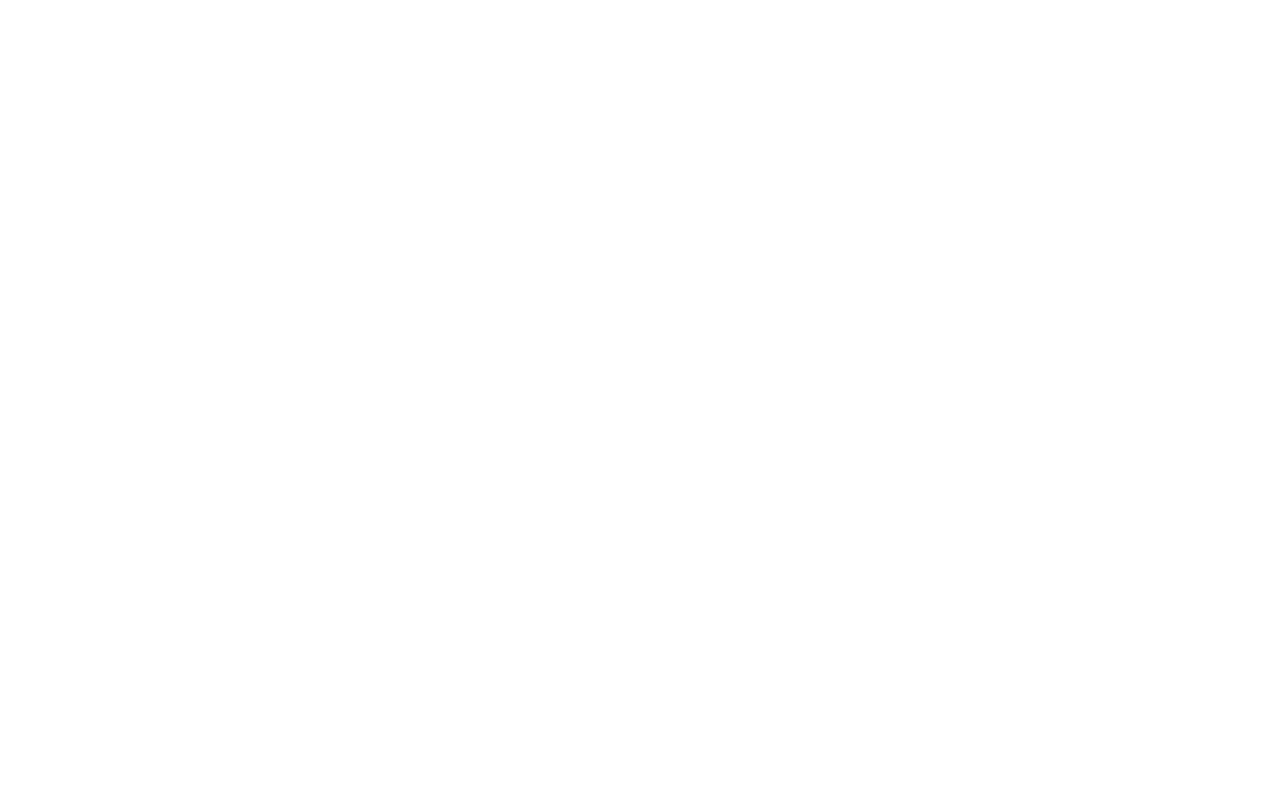
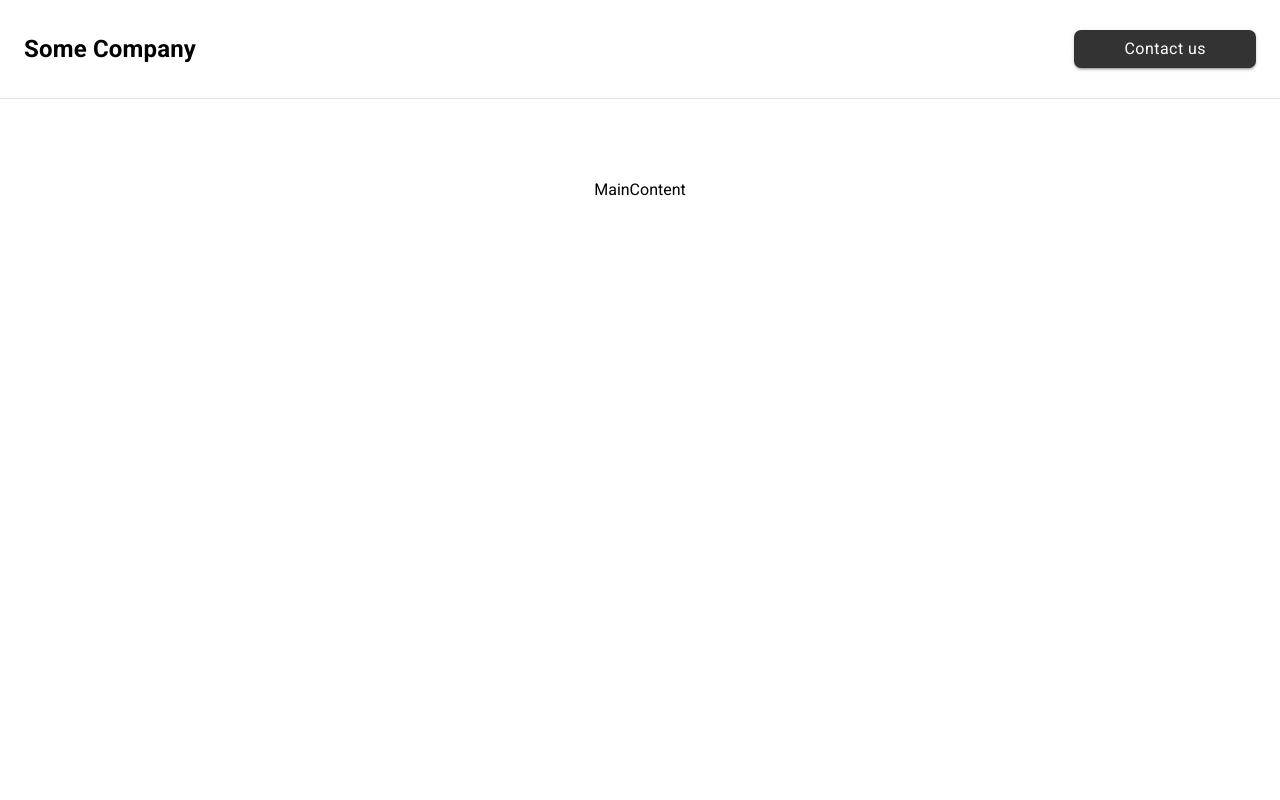
Before and after one commit to RubyVine01/simple-company-site, a Next.js app: page / in a window 1280 px wide. Shown: the top 800 px of the page. Built offline with nearby package versions, Linux system fonts and the light colour scheme.

Commit message:
add header & fonts

```diff
--- a/src/app/layout.tsx
+++ b/src/app/layout.tsx
@@ -1,9 +1,11 @@
 import type { Metadata } from "next";
 import "@/styles/globals.css";
+import Header from "@/components/Header";
+import Footer from "@/components/Footer";
 
 export const metadata: Metadata = {
-  title: "Create Next App",
-  description: "Generated by create next app",
+  title: "Simple Company Site",
+  description: "Simple Company Site",
 };
 
 export default function RootLayout({
@@ -13,7 +15,17 @@
 }>) {
   return (
     <html lang="en">
-      <body className="">{children}</body>
+      <head>
+        <link
+          href="https://fonts.googleapis.com/css2?family=Roboto:wght@400;500;700&display=swap"
+          rel="stylesheet"
+        />
+      </head>
+      <body>
+        <Header />
+        <main>{children}</main>
+        <Footer />
+      </body>
     </html>
   );
 }
--- a/src/app/page.tsx
+++ b/src/app/page.tsx
@@ -1,8 +1,10 @@
 import styles from "./page.module.css";
+import MainContent from "@/components/MainContent";
 
 export default function HomePage() {
   return (
     <div className={styles.page}>
+      <MainContent />
     </div>
   );
 }
--- a/src/components/Header.tsx
+++ b/src/components/Header.tsx
@@ -1,7 +1,49 @@
-import React from 'react'
+import { AppBar, Button, Toolbar, Typography } from "@mui/material";
+import Link from "next/link";
+import React from "react";
 
-export default function Header() {
+const Header: React.FC = () => {
   return (
-    <div>Header</div>
-  )
-}
+    <AppBar
+      position="sticky"
+      color="inherit"
+      sx={{ boxShadow: "none", borderBottom: "1px solid #e0e0e0" }}
+    >
+      <Toolbar
+        sx={{
+          display: "flex",
+          justifyContent: "space-between",
+          padding: "30px 20px",
+        }}
+      >
+        <Typography
+          variant="h6"
+          sx={{ color: "#000000", fontWeight: "bold", fontSize: "1.5rem" }}
+        >
+          Some Company
+        </Typography>
+        <Link href="/contact">
+          <Button
+            variant="contained"
+            sx={{
+              backgroundColor: "#333",
+              color: "#fff",
+              textTransform: "none",
+              fontWeight: "300",
+              fontSize: "1rem",
+              borderRadius: "7px",
+              padding: "5px 50px",
+              "&:hover": {
+                backgroundColor: "#555",
+              },
+            }}
+          >
+            Contact us
+          </Button>
+        </Link>
+      </Toolbar>
+    </AppBar>
+  );
+};
+
+export default Header;
--- a/src/styles/globals.css
+++ b/src/styles/globals.css
@@ -0,0 +1,14 @@
+
+body {
+  margin: 0 auto;
+  font-family: 'Roboto', sans-serif;
+  background-color: #fff;
+  color: #000;
+  line-height: 1.6;
+  font-size: 16px;
+  max-width: 1440px;
+}
+
+* {
+  box-sizing: border-box;
+}
```
